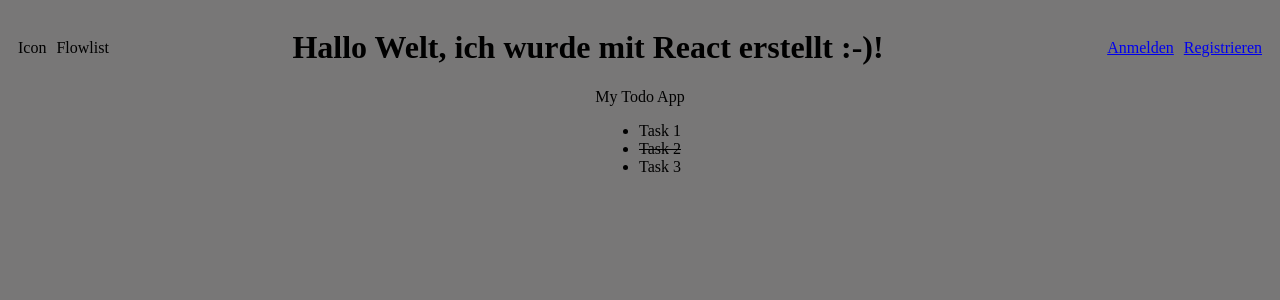
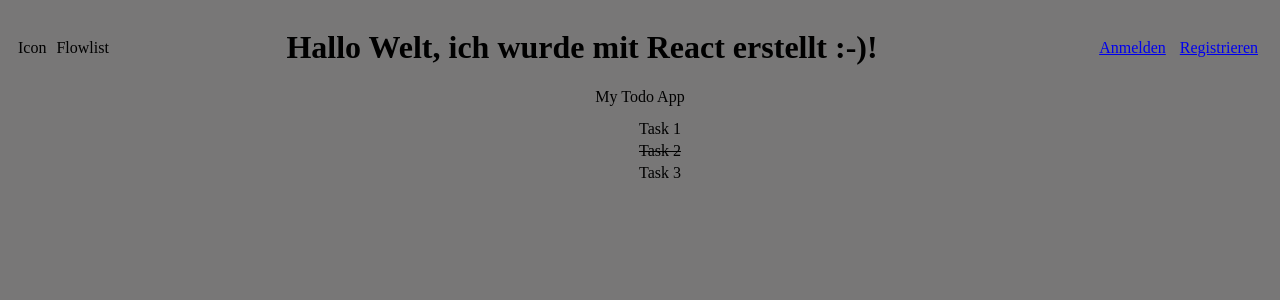
Before and after one commit to jakobsiebenhuetter/React---Todo-App, a React (Vite) app: page / in a window 1280 px wide. Shown: the top 300 px of the page. Built offline with nearby package versions, Linux system fonts and the light colour scheme.

Commit message:
change: replace li to TaskItem

```diff
--- a/src/components/TaskList.css
+++ b/src/components/TaskList.css
@@ -1,8 +1,12 @@
 #task-list {
-    list-style: none;
     padding: 0;
     display: flex;
     flex-direction: column;
     justify-content: center;
     align-items: center;
 }
+
+#task-list ul{
+   list-style: none;
+   margin: 14px;
+}
--- a/src/components/TaskList.tsx
+++ b/src/components/TaskList.tsx
@@ -1,4 +1,5 @@
 import './TaskList.css';
+import TaskItem from './TaskItem.tsx';
 
 const title = 'My Todo App';
 
@@ -18,8 +19,7 @@ export default function TaskList() {
             <div>
                 <ul>
                     {items.map(item => (
-                        <li key={item.id} style={{ textDecoration: item.completed ? 'line-through' : 'none' }}>{item.text}
-                        </li>
+                        <TaskItem completed={item.completed}>{item.text}</TaskItem>
                     ))}
                 </ul>
             </div>
```
